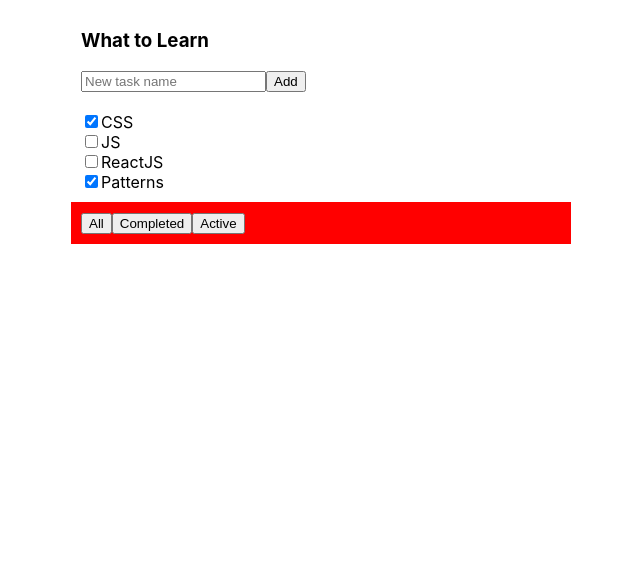
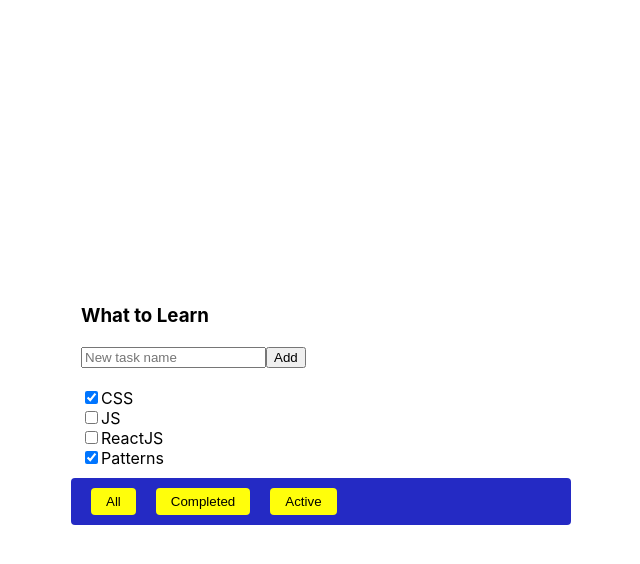
Before and after one commit to Vitaliy-Pidkivka/todo-list, a React (Create React App) app: page / in a window 1280 px wide. Shown: the top 564 px of the page, without its empty margins (319-959 px from the left). Built offline with nearby package versions, Linux system fonts and the light colour scheme.

Commit message:
stylized footer

```diff
--- a/src/App.css
+++ b/src/App.css
@@ -3,8 +3,12 @@
 }
 
 .todoList {
+  display: flex;
+  flex-direction: column;
   width: 500px;
   margin: 0 auto;
+  min-height: 100vh;
+  justify-content: center;
 }
 
 .todoList > div {
--- a/src/components/TodoListFooter/TodoListFooter.js
+++ b/src/components/TodoListFooter/TodoListFooter.js
@@ -5,9 +5,9 @@ class TodoListFooter extends React.Component {
     render = () => {
         return (
             <div className={totoListFooterStyles.todoList__footer}>
-                <button>All</button>
-                <button>Completed</button>
-                <button>Active</button>
+                <button className={totoListFooterStyles.footer__buttons}>All</button>
+                <button className={totoListFooterStyles.footer__buttons}>Completed</button>
+                <button className={totoListFooterStyles.footer__buttons}>Active</button>
             </div>
         );
     }
--- a/src/components/TodoListFooter/TodoListFooter.module.css
+++ b/src/components/TodoListFooter/TodoListFooter.module.css
@@ -1,4 +1,21 @@
 .todoList__footer{
-    background: red;
+    background: #242ac4;
     padding: 20px;
+    border-radius: 4px;
 }
+.footer__buttons{
+    border-radius: 4px;
+    cursor: pointer;
+    border: none;
+    background-color: #fffe0b;
+    margin-left: 10px;
+    margin-right: 10px;
+    padding-top: 6px;
+    padding-bottom: 6px;
+    padding-left: 15px;
+    padding-right: 15px;
+}
+
+.footer__buttons:active{
+    background-color: #ffd500;
+}
```
